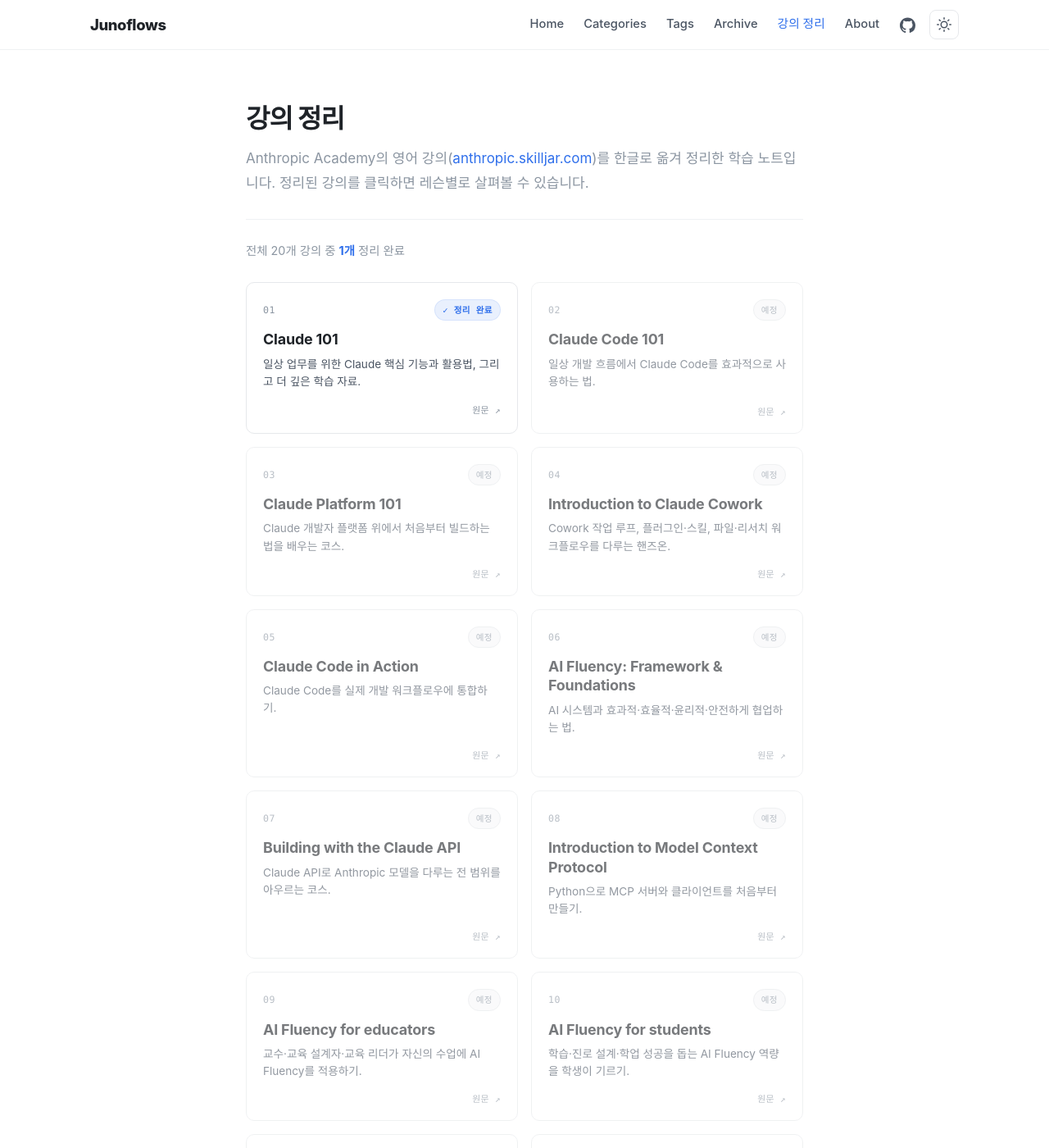
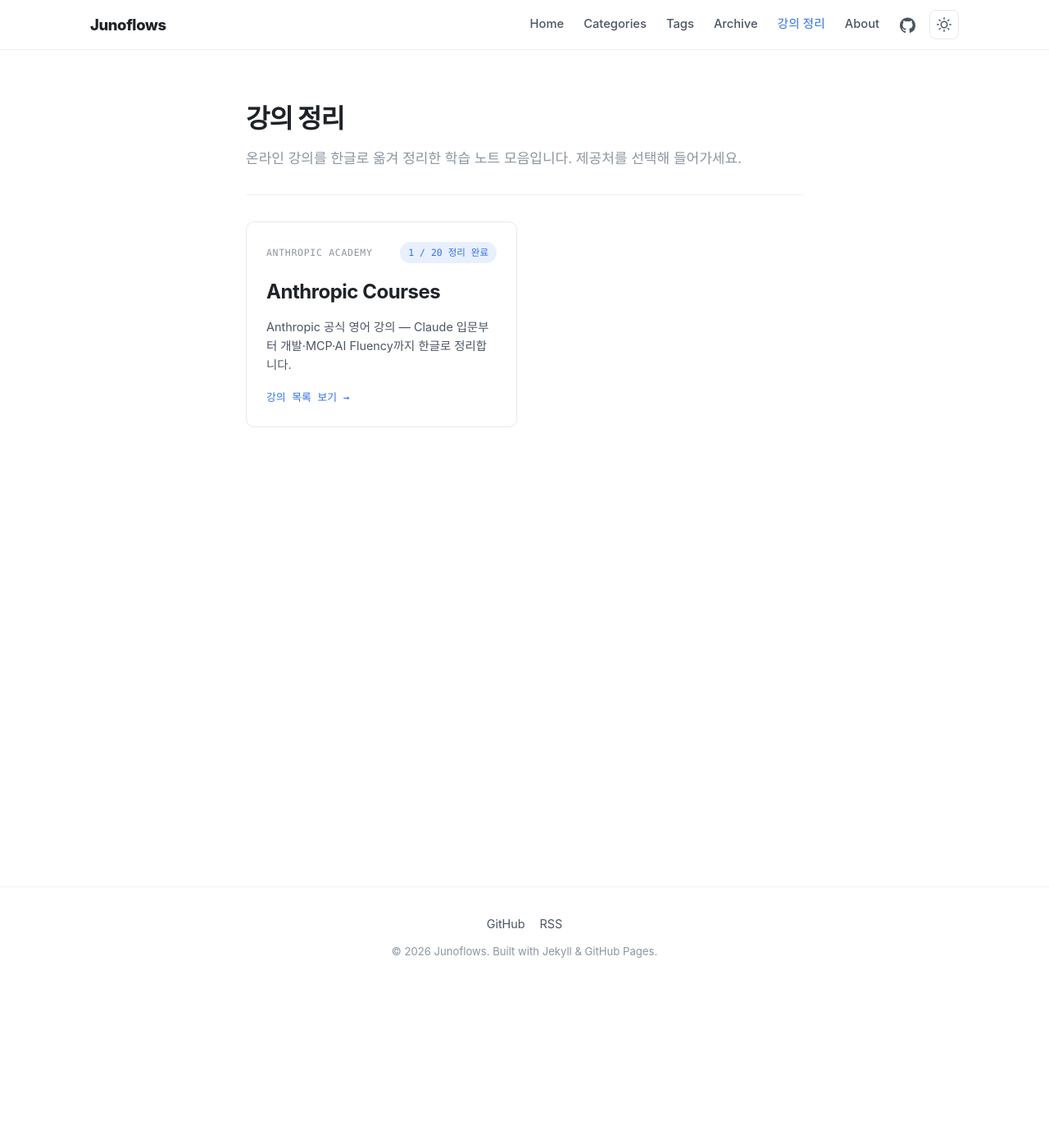
Before and after one commit to Junoflows/Junoflows.github.io, a Jekyll site: the page built from courses.html, in a window 1280 px wide and 1400 px high. Shown: the whole window at 82% size. Built offline with Jekyll 4.4.1, drawn with Linux system fonts in a browser that asks for light colours; some web fonts are replaced; some of the changed text lies outside the part shown.

Commit message:
강의 정리 3단 계층화: 강의 정리 > 제공처 > 강의 > 레슨
- _data/courses.yml 을 제공처(collection)>강의 2단 구조로 재편
- /courses/ = 제공처 목록(상위), 'Anthropic Courses' 카드로 진입
- /courses/anthropic/ = Anthropic 20개 강의 카탈로그(브레드크럼)
- Nocturne 강의 페이지를 courses/anthropic/ 아래로 이동, 백링크 갱신
- 홈 강의 정리 섹션도 중첩 구조 대응

향후 다른 제공처는 _data/courses.yml 에 collection 추가 + /courses/<id>/ 페이지로 확장.

Co-Authored-By: Claude Opus 4.8 (1M context) <noreply@anthropic.com>

```diff
--- a/_data/courses.yml
+++ b/_data/courses.yml
@@ -1,83 +1,90 @@
-# Anthropic Academy 강의 목록 (anthropic.skilljar.com 노출 순서)
-# done: true + file 지정 시 카드가 활성화되어 해당 페이지로 연결됨
-- title: "Claude 101"
-  slug: claude-101
-  file: /courses/claude-101.html
-  done: true
-  desc: "일상 업무를 위한 Claude 핵심 기능과 활용법, 그리고 더 깊은 학습 자료."
-- title: "Claude Code 101"
-  slug: claude-code-101
-  done: false
-  desc: "일상 개발 흐름에서 Claude Code를 효과적으로 사용하는 법."
-- title: "Claude Platform 101"
-  slug: claude-platform-101
-  done: false
-  desc: "Claude 개발자 플랫폼 위에서 처음부터 빌드하는 법을 배우는 코스."
-- title: "Introduction to Claude Cowork"
-  slug: introduction-to-claude-cowork
-  done: false
-  desc: "Cowork 작업 루프, 플러그인·스킬, 파일·리서치 워크플로우를 다루는 핸즈온."
-- title: "Claude Code in Action"
-  slug: claude-code-in-action
-  done: false
-  desc: "Claude Code를 실제 개발 워크플로우에 통합하기."
-- title: "AI Fluency: Framework & Foundations"
-  slug: ai-fluency-framework-foundations
-  done: false
-  desc: "AI 시스템과 효과적·효율적·윤리적·안전하게 협업하는 법."
-- title: "Building with the Claude API"
-  slug: claude-with-the-anthropic-api
-  done: false
-  desc: "Claude API로 Anthropic 모델을 다루는 전 범위를 아우르는 코스."
-- title: "Introduction to Model Context Protocol"
-  slug: introduction-to-model-context-protocol
-  done: false
-  desc: "Python으로 MCP 서버와 클라이언트를 처음부터 만들기."
-- title: "AI Fluency for educators"
-  slug: ai-fluency-for-educators
-  done: false
-  desc: "교수·교육 설계자·교육 리더가 자신의 수업에 AI Fluency를 적용하기."
-- title: "AI Fluency for students"
-  slug: ai-fluency-for-students
-  done: false
-  desc: "학습·진로 설계·학업 성공을 돕는 AI Fluency 역량을 학생이 기르기."
-- title: "Model Context Protocol: Advanced Topics"
-  slug: model-context-protocol-advanced-topics
-  done: false
-  desc: "샘플링·알림·파일시스템 접근 등 고급 MCP 구현 패턴."
-- title: "Claude with Amazon Bedrock"
-  slug: claude-in-amazon-bedrock
-  done: false
-  desc: "Amazon Bedrock을 통해 Claude를 사용하는 법 (AWS 대상)."
-- title: "Claude with Google Cloud's Vertex AI"
-  slug: claude-with-google-vertex
-  done: false
-  desc: "Google Cloud Vertex AI를 통해 Anthropic 모델을 다루는 전 범위."
-- title: "Teaching AI Fluency"
-  slug: teaching-ai-fluency
-  done: false
-  desc: "강의 환경에서 AI Fluency를 가르치고 평가하는 법."
-- title: "AI Fluency for nonprofits"
-  slug: ai-fluency-for-nonprofits
-  done: false
-  desc: "비영리 전문가가 조직의 임팩트와 효율을 높이는 AI 역량을 기르기."
-- title: "Introduction to agent skills"
-  slug: introduction-to-agent-skills
-  done: false
-  desc: "Claude Code에서 Skills(재사용 가능한 마크다운 지침)를 만들고·구성하고·공유하기."
-- title: "Introduction to subagents"
-  slug: introduction-to-subagents
-  done: false
-  desc: "Claude Code의 서브에이전트로 컨텍스트를 관리하고 작업을 위임하기."
-- title: "AI Capabilities and Limitations"
-  slug: ai-capabilities-and-limitations
-  done: false
-  desc: "AI가 어떻게 작동하는지 — 할 수 있는 것과 없는 것 — 다루는 입문 코스."
-- title: "AI Fluency for Small Businesses"
-  slug: ai-fluency-for-small-businesses
-  done: false
-  desc: "소상공인이 조직의 임팩트와 효율을 높이는 AI 역량을 기르기."
-- title: "AI Fluency for Builders"
-  slug: ai-fluency-for-builders
-  done: false
-  desc: "빌더가 더 빠르게 솔루션을 출시하며 임팩트와 효율을 높이는 AI 역량."
+# 강의 정리 데이터 — 제공처(collection) > 강의(course) 2단 구조
+# 새 제공처를 추가하려면 collection 항목을 추가하고,
+# 강의를 정리하면 해당 course에 done:true + file 을 지정한다.
+- id: anthropic
+  name: "Anthropic Courses"
+  provider: "Anthropic Academy"
+  home: "https://anthropic.skilljar.com"
+  desc: "Anthropic 공식 영어 강의 — Claude 입문부터 개발·MCP·AI Fluency까지 한글로 정리합니다."
+  courses:
+    - title: "Claude 101"
+      slug: claude-101
+      file: /courses/anthropic/claude-101.html
+      done: true
+      desc: "일상 업무를 위한 Claude 핵심 기능과 활용법, 그리고 더 깊은 학습 자료."
+    - title: "Claude Code 101"
+      slug: claude-code-101
+      done: false
+      desc: "일상 개발 흐름에서 Claude Code를 효과적으로 사용하는 법."
+    - title: "Claude Platform 101"
+      slug: claude-platform-101
+      done: false
+      desc: "Claude 개발자 플랫폼 위에서 처음부터 빌드하는 법을 배우는 코스."
+    - title: "Introduction to Claude Cowork"
+      slug: introduction-to-claude-cowork
+      done: false
+      desc: "Cowork 작업 루프, 플러그인·스킬, 파일·리서치 워크플로우를 다루는 핸즈온."
+    - title: "Claude Code in Action"
+      slug: claude-code-in-action
+      done: false
+      desc: "Claude Code를 실제 개발 워크플로우에 통합하기."
+    - title: "AI Fluency: Framework & Foundations"
+      slug: ai-fluency-framework-foundations
+      done: false
+      desc: "AI 시스템과 효과적·효율적·윤리적·안전하게 협업하는 법."
+    - title: "Building with the Claude API"
+      slug: claude-with-the-anthropic-api
+      done: false
+      desc: "Claude API로 Anthropic 모델을 다루는 전 범위를 아우르는 코스."
+    - title: "Introduction to Model Context Protocol"
+      slug: introduction-to-model-context-protocol
+      done: false
+      desc: "Python으로 MCP 서버와 클라이언트를 처음부터 만들기."
+    - title: "AI Fluency for educators"
+      slug: ai-fluency-for-educators
+      done: false
+      desc: "교수·교육 설계자·교육 리더가 자신의 수업에 AI Fluency를 적용하기."
+    - title: "AI Fluency for students"
+      slug: ai-fluency-for-students
+      done: false
+      desc: "학습·진로 설계·학업 성공을 돕는 AI Fluency 역량을 학생이 기르기."
+    - title: "Model Context Protocol: Advanced Topics"
+      slug: model-context-protocol-advanced-topics
+      done: false
+      desc: "샘플링·알림·파일시스템 접근 등 고급 MCP 구현 패턴."
+    - title: "Claude with Amazon Bedrock"
+      slug: claude-in-amazon-bedrock
+      done: false
+      desc: "Amazon Bedrock을 통해 Claude를 사용하는 법 (AWS 대상)."
+    - title: "Claude with Google Cloud's Vertex AI"
+      slug: claude-with-google-vertex
+      done: false
+      desc: "Google Cloud Vertex AI를 통해 Anthropic 모델을 다루는 전 범위."
+    - title: "Teaching AI Fluency"
+      slug: teaching-ai-fluency
+      done: false
+      desc: "강의 환경에서 AI Fluency를 가르치고 평가하는 법."
+    - title: "AI Fluency for nonprofits"
+      slug: ai-fluency-for-nonprofits
+      done: false
+      desc: "비영리 전문가가 조직의 임팩트와 효율을 높이는 AI 역량을 기르기."
+    - title: "Introduction to agent skills"
+      slug: introduction-to-agent-skills
+      done: false
+      desc: "Claude Code에서 Skills(재사용 가능한 마크다운 지침)를 만들고·구성하고·공유하기."
+    - title: "Introduction to subagents"
+      slug: introduction-to-subagents
+      done: false
+      desc: "Claude Code의 서브에이전트로 컨텍스트를 관리하고 작업을 위임하기."
+    - title: "AI Capabilities and Limitations"
+      slug: ai-capabilities-and-limitations
+      done: false
+      desc: "AI가 어떻게 작동하는지 — 할 수 있는 것과 없는 것 — 다루는 입문 코스."
+    - title: "AI Fluency for Small Businesses"
+      slug: ai-fluency-for-small-businesses
+      done: false
+      desc: "소상공인이 조직의 임팩트와 효율을 높이는 AI 역량을 기르기."
+    - title: "AI Fluency for Builders"
+      slug: ai-fluency-for-builders
+      done: false
+      desc: "빌더가 더 빠르게 솔루션을 출시하며 임팩트와 효율을 높이는 AI 역량."
--- a/courses.html
+++ b/courses.html
@@ -2,62 +2,44 @@
 layout: default
 title: 강의 정리
 permalink: /courses/
-description: "Anthropic Academy의 영어 강의를 한글로 정리한 학습 노트 모음."
+description: "온라인 강의를 한글로 옮겨 정리한 학습 노트 모음."
 ---
 <div class="wrap">
   <header class="page-header">
     <h1 class="page-title">강의 정리</h1>
-    <p class="page-subtitle">Anthropic Academy의 영어 강의(<a href="https://anthropic.skilljar.com" target="_blank" rel="noopener">anthropic.skilljar.com</a>)를 한글로 옮겨 정리한 학습 노트입니다. 정리된 강의를 클릭하면 레슨별로 살펴볼 수 있습니다.</p>
+    <p class="page-subtitle">온라인 강의를 한글로 옮겨 정리한 학습 노트 모음입니다. 제공처를 선택해 들어가세요.</p>
   </header>
 
-  {% assign total = site.data.courses | size %}
-  {% assign done = site.data.courses | where: "done", true | size %}
-  <p class="course-progress">전체 {{ total }}개 강의 중 <strong>{{ done }}개</strong> 정리 완료</p>
-
-  <div class="course-grid">
-    {% for c in site.data.courses %}
-      {% assign n = forloop.index | prepend: '0' | slice: -2, 2 %}
-      <div class="course-card {% if c.done %}is-done{% else %}is-soon{% endif %}">
-        <div class="course-top">
-          <span class="course-idx">{{ n }}</span>
-          {% if c.done %}<span class="course-chip done">✓ 정리 완료</span>{% else %}<span class="course-chip">예정</span>{% endif %}
+  <div class="collection-grid">
+    {% for col in site.data.courses %}
+      {% assign cnt = col.courses | size %}
+      {% assign dcnt = col.courses | where: "done", true | size %}
+      <a class="collection-card" href="{{ '/courses/' | append: col.id | append: '/' | relative_url }}">
+        <div class="collection-top">
+          <span class="collection-provider">{{ col.provider }}</span>
+          <span class="collection-count">{{ dcnt }} / {{ cnt }} 정리 완료</span>
         </div>
-        <h3 class="course-name">
-          {% if c.done %}<a href="{{ c.file | relative_url }}">{{ c.title }}</a>{% else %}{{ c.title }}{% endif %}
-        </h3>
-        <p class="course-desc">{{ c.desc }}</p>
-        <div class="course-foot">
-          {% if c.done %}<span class="course-open">레슨 보기 →</span>{% else %}<span></span>{% endif %}
-          <a class="course-src" href="https://anthropic.skilljar.com/{{ c.slug }}" target="_blank" rel="noopener">원문 ↗</a>
-        </div>
-      </div>
+        <h2 class="collection-name">{{ col.name }}</h2>
+        <p class="collection-desc">{{ col.desc }}</p>
+        <span class="collection-open">강의 목록 보기 →</span>
+      </a>
     {% endfor %}
   </div>
 </div>
 
 <style>
-  .course-progress{color:var(--text-muted);font-size:0.9rem;margin:-0.4rem 0 1.6rem;}
-  .course-progress strong{color:var(--accent);}
-  .course-grid{display:grid;grid-template-columns:repeat(auto-fill,minmax(280px,1fr));gap:16px;}
-  .course-card{position:relative;display:flex;flex-direction:column;background:var(--bg);border:1px solid var(--border);
-    border-radius:var(--radius);padding:20px 20px 16px;min-height:166px;transition:transform var(--transition),box-shadow var(--transition),border-color var(--transition);}
-  .course-top{display:flex;align-items:center;justify-content:space-between;margin-bottom:11px;}
-  .course-idx{font-family:var(--font-mono);font-size:0.72rem;color:var(--text-muted);letter-spacing:0.06em;}
-  .course-name{font-size:1.12rem;font-weight:700;letter-spacing:-0.01em;margin:0 0 8px;line-height:1.3;}
-  .course-name a{color:var(--text);}
-  .course-name a:hover{color:var(--accent);text-decoration:none;}
-  /* stretched link: 카드 전체를 클릭 가능하게(중첩 앵커 없이) */
-  .course-card.is-done .course-name a::after{content:"";position:absolute;inset:0;z-index:1;border-radius:var(--radius);}
-  .course-desc{font-size:0.85rem;color:var(--text-soft);margin:0;flex:1;line-height:1.55;}
-  .course-foot{display:flex;align-items:center;justify-content:space-between;margin-top:14px;}
-  .course-open{font-family:var(--font-mono);font-size:0.78rem;color:var(--accent);opacity:0;transition:opacity var(--transition);}
-  .course-src{position:relative;z-index:2;font-family:var(--font-mono);font-size:0.68rem;letter-spacing:0.04em;color:var(--text-muted);text-transform:uppercase;}
-  .course-src:hover{color:var(--accent);text-decoration:none;}
-  .course-chip{font-family:var(--font-mono);font-size:0.66rem;letter-spacing:0.04em;padding:3px 9px;border-radius:30px;
-    border:1px solid var(--border);background:var(--bg-soft);color:var(--text-muted);}
-  .course-chip.done{border-color:var(--accent-soft);background:var(--accent-soft);color:var(--accent);font-weight:700;}
-  .course-card.is-done:hover{transform:translateY(-3px);box-shadow:var(--shadow);border-color:var(--accent);}
-  .course-card.is-done:hover .course-open{opacity:1;}
-  .course-card.is-soon{opacity:0.6;}
-  @media (prefers-reduced-motion:reduce){.course-card{transition:none;}}
+  .collection-grid{display:grid;grid-template-columns:repeat(auto-fill,minmax(320px,1fr));gap:18px;}
+  .collection-card{position:relative;display:flex;flex-direction:column;background:var(--bg);
+    border:1px solid var(--border);border-radius:var(--radius);padding:24px;min-height:180px;
+    transition:transform var(--transition),box-shadow var(--transition),border-color var(--transition);}
+  .collection-card:hover{transform:translateY(-3px);box-shadow:var(--shadow);border-color:var(--accent);text-decoration:none;}
+  .collection-top{display:flex;align-items:center;justify-content:space-between;margin-bottom:14px;}
+  .collection-provider{font-family:var(--font-mono);font-size:0.72rem;letter-spacing:0.06em;
+    text-transform:uppercase;color:var(--text-muted);}
+  .collection-count{font-family:var(--font-mono);font-size:0.72rem;color:var(--accent);
+    background:var(--accent-soft);padding:3px 10px;border-radius:30px;}
+  .collection-name{font-size:1.5rem;font-weight:700;letter-spacing:-0.02em;margin:0 0 10px;color:var(--text);}
+  .collection-desc{font-size:0.9rem;color:var(--text-soft);margin:0 0 18px;flex:1;line-height:1.6;}
+  .collection-open{font-family:var(--font-mono);font-size:0.8rem;color:var(--accent);}
+  @media (prefers-reduced-motion:reduce){.collection-card{transition:none;}}
 </style>
--- /dev/null
+++ b/courses/anthropic.html
@@ -0,0 +1,69 @@
+---
+layout: default
+title: Anthropic Courses
+permalink: /courses/anthropic/
+description: "Anthropic Academy의 영어 강의를 한글로 정리한 학습 노트."
+---
+{% assign col = site.data.courses | where: "id", "anthropic" | first %}
+<div class="wrap">
+  <nav class="crumb"><a href="{{ '/courses/' | relative_url }}">강의 정리</a> <span>/</span> <span class="crumb-cur">{{ col.name }}</span></nav>
+
+  <header class="page-header">
+    <h1 class="page-title">{{ col.name }}</h1>
+    <p class="page-subtitle">{{ col.provider }}의 영어 강의(<a href="{{ col.home }}" target="_blank" rel="noopener">{{ col.home | remove: 'https://' }}</a>)를 한글로 옮겨 정리한 학습 노트입니다. 정리된 강의를 클릭하면 레슨별로 살펴볼 수 있습니다.</p>
+  </header>
+
+  {% assign cnt = col.courses | size %}
+  {% assign dcnt = col.courses | where: "done", true | size %}
+  <p class="course-progress">전체 {{ cnt }}개 강의 중 <strong>{{ dcnt }}개</strong> 정리 완료</p>
+
+  <div class="course-grid">
+    {% for c in col.courses %}
+      {% assign n = forloop.index | prepend: '0' | slice: -2, 2 %}
+      <div class="course-card {% if c.done %}is-done{% else %}is-soon{% endif %}">
+        <div class="course-top">
+          <span class="course-idx">{{ n }}</span>
+          {% if c.done %}<span class="course-chip done">✓ 정리 완료</span>{% else %}<span class="course-chip">예정</span>{% endif %}
+        </div>
+        <h3 class="course-name">
+          {% if c.done %}<a href="{{ c.file | relative_url }}">{{ c.title }}</a>{% else %}{{ c.title }}{% endif %}
+        </h3>
+        <p class="course-desc">{{ c.desc }}</p>
+        <div class="course-foot">
+          {% if c.done %}<span class="course-open">레슨 보기 →</span>{% else %}<span></span>{% endif %}
+          <a class="course-src" href="{{ col.home }}/{{ c.slug }}" target="_blank" rel="noopener">원문 ↗</a>
+        </div>
+      </div>
+    {% endfor %}
+  </div>
+</div>
+
+<style>
+  .crumb{font-family:var(--font-mono);font-size:0.78rem;color:var(--text-muted);margin-bottom:1.4rem;display:flex;gap:8px;align-items:center;}
+  .crumb a{color:var(--text-soft);}
+  .crumb a:hover{color:var(--accent);text-decoration:none;}
+  .crumb .crumb-cur{color:var(--text);}
+  .course-progress{color:var(--text-muted);font-size:0.9rem;margin:-0.4rem 0 1.6rem;}
+  .course-progress strong{color:var(--accent);}
+  .course-grid{display:grid;grid-template-columns:repeat(auto-fill,minmax(280px,1fr));gap:16px;}
+  .course-card{position:relative;display:flex;flex-direction:column;background:var(--bg);border:1px solid var(--border);
+    border-radius:var(--radius);padding:20px 20px 16px;min-height:166px;transition:transform var(--transition),box-shadow var(--transition),border-color var(--transition);}
+  .course-top{display:flex;align-items:center;justify-content:space-between;margin-bottom:11px;}
+  .course-idx{font-family:var(--font-mono);font-size:0.72rem;color:var(--text-muted);letter-spacing:0.06em;}
+  .course-name{font-size:1.12rem;font-weight:700;letter-spacing:-0.01em;margin:0 0 8px;line-height:1.3;}
+  .course-name a{color:var(--text);}
+  .course-name a:hover{color:var(--accent);text-decoration:none;}
+  .course-card.is-done .course-name a::after{content:"";position:absolute;inset:0;z-index:1;border-radius:var(--radius);}
+  .course-desc{font-size:0.85rem;color:var(--text-soft);margin:0;flex:1;line-height:1.55;}
+  .course-foot{display:flex;align-items:center;justify-content:space-between;margin-top:14px;}
+  .course-open{font-family:var(--font-mono);font-size:0.78rem;color:var(--accent);opacity:0;transition:opacity var(--transition);}
+  .course-src{position:relative;z-index:2;font-family:var(--font-mono);font-size:0.68rem;letter-spacing:0.04em;color:var(--text-muted);text-transform:uppercase;}
+  .course-src:hover{color:var(--accent);text-decoration:none;}
+  .course-chip{font-family:var(--font-mono);font-size:0.66rem;letter-spacing:0.04em;padding:3px 9px;border-radius:30px;
+    border:1px solid var(--border);background:var(--bg-soft);color:var(--text-muted);}
+  .course-chip.done{border-color:var(--accent-soft);background:var(--accent-soft);color:var(--accent);font-weight:700;}
+  .course-card.is-done:hover{transform:translateY(-3px);box-shadow:var(--shadow);border-color:var(--accent);}
+  .course-card.is-done:hover .course-open{opacity:1;}
+  .course-card.is-soon{opacity:0.6;}
+  @media (prefers-reduced-motion:reduce){.course-card{transition:none;}}
+</style>
--- a/courses/claude-101.html
+++ b/courses/anthropic/claude-101.html
@@ -234,7 +234,7 @@
   <!-- ===================== SIDEBAR ===================== -->
   <aside class="sidebar">
     <div class="brand">
-      <a class="backlink" href="/courses/">← 강의 정리</a>
+      <a class="backlink" href="/courses/anthropic/">← Anthropic Courses</a>
       <p class="kicker">Anthropic Academy</p>
       <h1>Claude <em>101</em></h1>
       <p class="sub">Anthropic 공식 영어 강의를 한글로 정리한 학습 노트</p>
```
Also changed, not shown: _layouts/home.html (+12 -4 lines).
